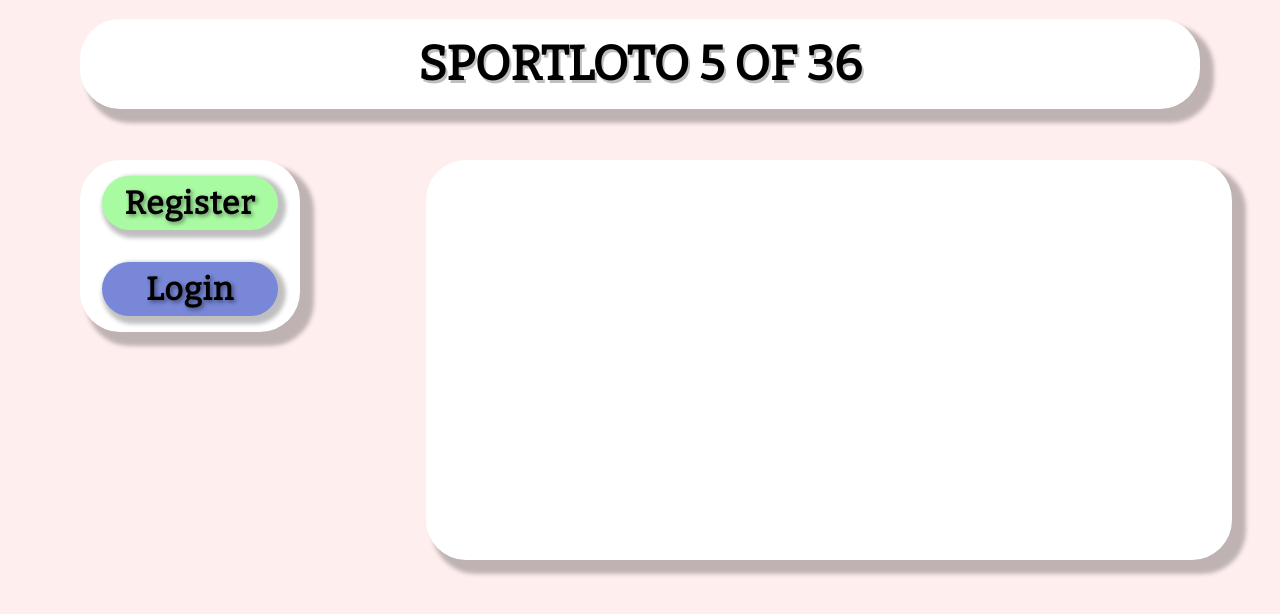
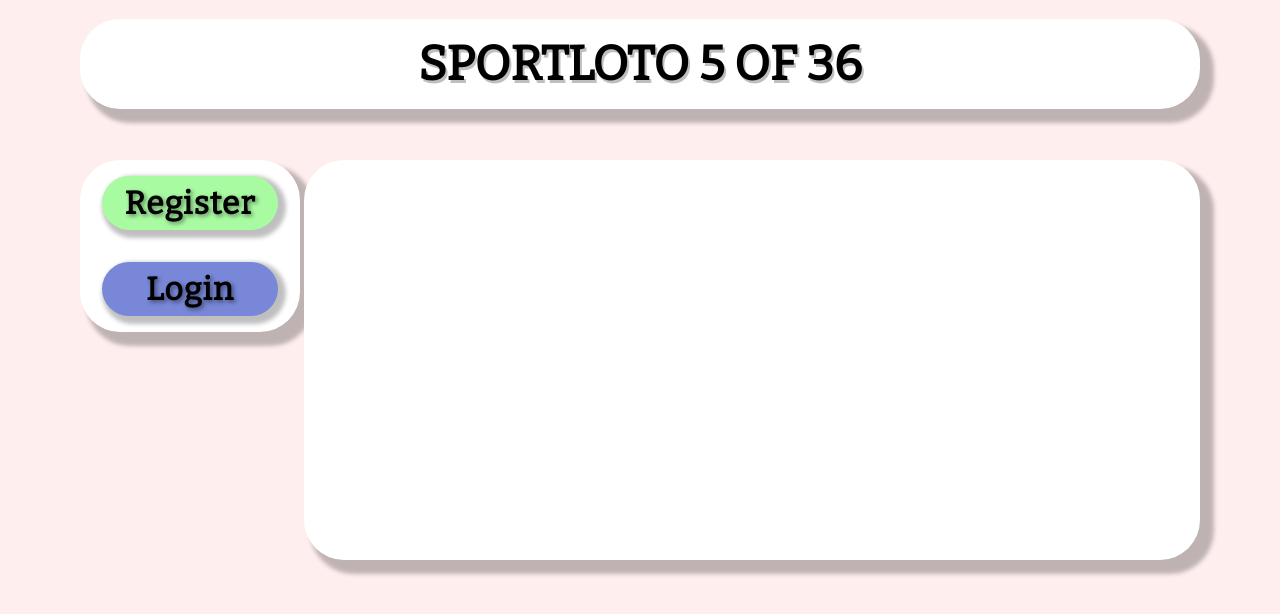
Before and after one commit to WinglessFrame/SportLoto, a React (Create React App) app in the folder client/: page / in a window 1280 px wide. Shown: the top 614 px of the page. Built offline with nearby package versions, Linux system fonts and the light colour scheme.

Commit message:
Adaptive and fixed menu

```diff
--- a/client/src/app/styles/App.scss
+++ b/client/src/app/styles/App.scss
@@ -27,10 +27,16 @@
   border-radius: $container-border-radius;
   box-shadow: $container-shadow;
   overflow: hidden;
+  position: absolute;
+  right: 5rem;
 }
 
 
 @media screen and (max-width: 1000px) {
+  .container-main {
+    position: relative;
+    right: 0;
+  }
   .menu-main-container {
     flex-direction: column;
     @include flex-center;
--- a/client/src/app/styles/Menu.scss
+++ b/client/src/app/styles/Menu.scss
@@ -8,6 +8,7 @@
     background: $container-bg;
     border-radius: $container-border-radius;
     box-shadow: $container-shadow;
+    position: fixed;
 
     & .menu-btn {
         width: 80%;
@@ -63,3 +64,9 @@
     }
 
 }
+
+@media screen and (max-width: 1000px) {
+    .main-menu {
+        position: relative;
+    }
+  }
```
